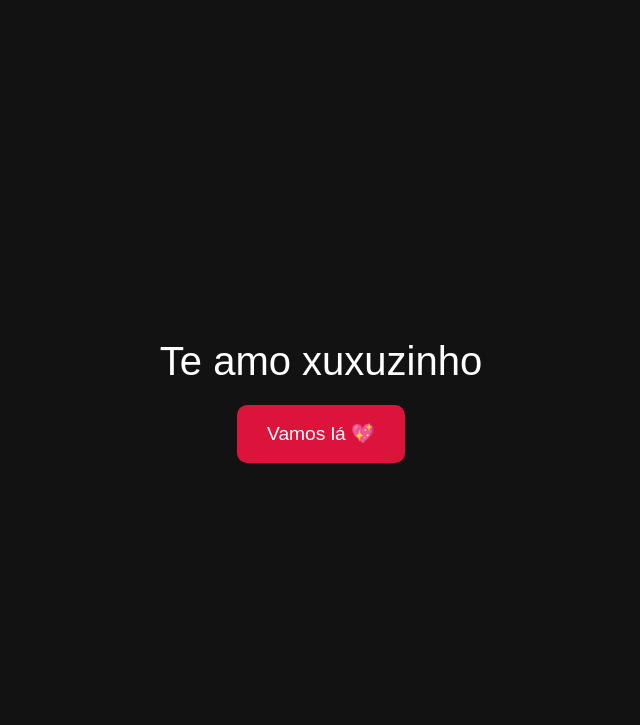
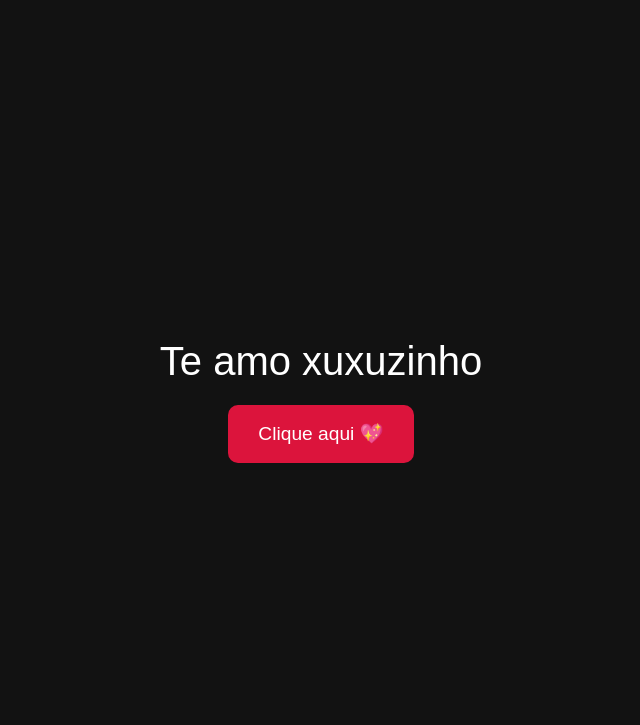
Before and after one commit to ItaloRamillys/LovU, a plain HTML site: page index.html in a window 1280 px wide. Shown: the top 725 px of the page, without its empty margins (319-959 px from the left). Drawn offline with nearby package versions, Linux system fonts and the light colour scheme; grey boxes are pictures that could not be loaded; a web font is replaced by a local one.

Commit message:
fix: button click here

```diff
--- a/index.html
+++ b/index.html
@@ -21,7 +21,7 @@
       <h1 style="margin-bottom: 20px">Te amo xuxuzinho</h1>
       <button
         onclick="startExperience()">
-        Vamos lá 💖
+        Clique aqui 💖
       </button>
     </div>
 
```
